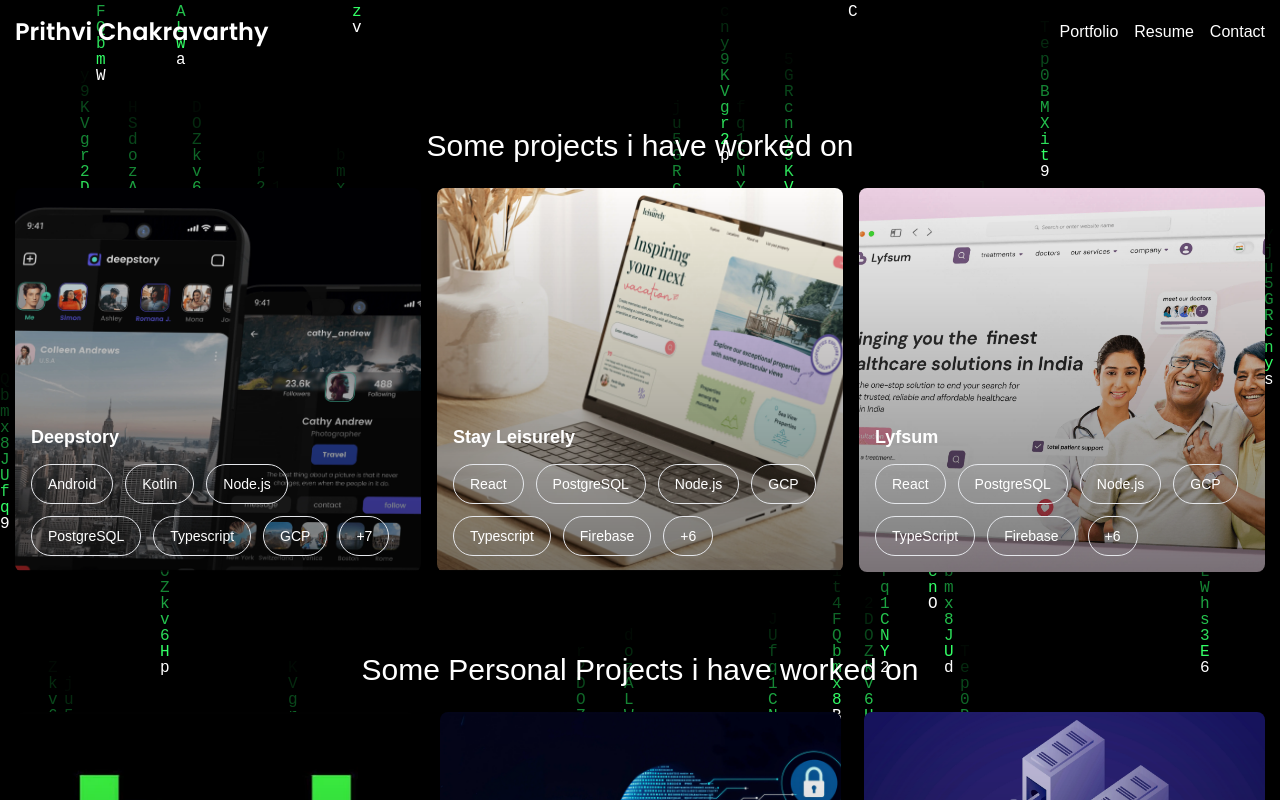
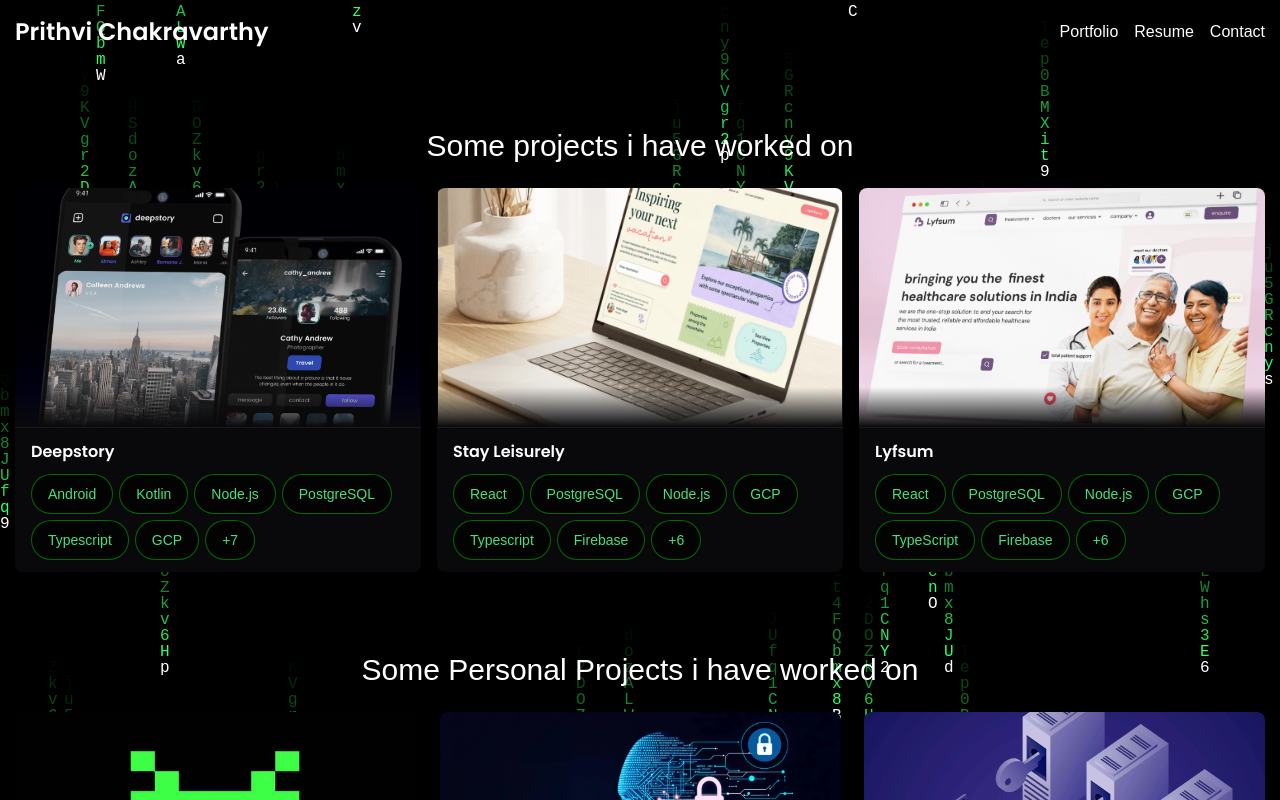
Before and after one commit to priths7/priths7.github.io, a Next.js app: page /Portfolio in a window 1280 px wide. Shown: the top 800 px of the page. Built offline with nearby package versions, Linux system fonts and the light colour scheme; a web font is replaced by a local one.

Commit message:
Project Card layout changes and Success state for form

```diff
--- a/components/Cards/Pill.tsx
+++ b/components/Cards/Pill.tsx
@@ -1,13 +1,13 @@
 import { FC } from "react";
 
 interface PillProps {
-text: string
+  text: string;
 }
 
-export const Pill: FC<PillProps> = ({text}) => {
-    return(
-        <div className="flex min-h-8 items-center rounded-full border px-3 py-1 text-white sm:min-h-10 sm:px-4">
-            <span className="text-xs sm:text-sm">{text}</span>
-        </div>
-    )
-}
+export const Pill: FC<PillProps> = ({ text }) => {
+  return (
+    <div className="flex min-h-8 items-center rounded-full border border-[#0F0]/40 bg-black/60 px-3 py-1 text-white backdrop-blur-sm sm:min-h-10 sm:px-4">
+      <span className="text-xs sm:text-sm text-green-400">{text}</span>
+    </div>
+  );
+};
--- a/components/Cards/ProjectCard.tsx
+++ b/components/Cards/ProjectCard.tsx
@@ -1,7 +1,7 @@
 "use client";
 
 import Link from "next/link";
-import { FC, useState } from "react";
+import { FC, useRef, useState } from "react";
 import { Pill } from "./Pill";
 
 interface ProjectCardProps {
@@ -37,26 +37,33 @@
 }) => {
   const [isFlipped, setIsFlipped] = useState(false);
 
+  const canHoverRef = useRef<boolean | null>(null);
+
   // Check if the device can
   const canHover = () => {
-    if (typeof window !== "undefined") {
-      return window.matchMedia("(hover: hover) and (pointer: fine)").matches;
+    if (canHoverRef.current === null && typeof window !== "undefined") {
+      canHoverRef.current = window.matchMedia(
+        "(hover: hover) and (pointer: fine)",
+      ).matches;
     }
-    else
-      return false;
+    return canHoverRef.current ?? false;
   };
 
   const handleMouseEnter = () => {
     if (canHover()) {
       setIsFlipped(true);
+      requestAnimationFrame(() => {
         window.dispatchEvent(new Event("pause-matrix"));
+      });
     }
   };
 
   const handleMouseLeave = () => {
     if (canHover()) {
     setIsFlipped(false);
+    requestAnimationFrame(() => {
       window.dispatchEvent(new Event("resume-matrix"));
+    });
   }
   };
 
@@ -91,28 +98,40 @@
           transform: isFlipped ? "rotateY(180deg)" : "rotateY(0deg)",
           transition: "transform 0.55s cubic-bezier(0.4, 0, 0.2, 1)",
           willChange: "transform",
-          backgroundImage: `url(${img})`,
-          backgroundSize: "cover",
-          backgroundPosition: "center bottom",
         }}
       >
         {/* ── Front face ─────────────────────────────────────────────────── */}
         <div
-          className="absolute inset-0 flex flex-col items-start justify-end px-4 py-4 bg-gray-100 overflow-hidden"
+          className="absolute inset-0 flex flex-col overflow-hidden rounded-lg"
+          style={{ backfaceVisibility: "hidden", willChange: "transform" }}
+        >
+          {/* Image zone — takes all remaining space above the panel */}
+          <div className="relative flex-1 overflow-hidden">
+            <img
+              src={img}
+              alt={title}
+              className="h-full w-full object-cover object-center"
+            />
+            {/* Soft gradient bleed into the panel below */}
+            <div
+              className="absolute bottom-0 left-0 right-0 h-10 pointer-events-none"
               style={{
-            backfaceVisibility: "hidden",
-            background:
-              "linear-gradient(180deg, rgba(0,0,0,0), rgba(0,0,0,0.5))",
+                background: "linear-gradient(to bottom, transparent, #09090b)",
               }}
-        >
-          <span className="mt-4 text-lg font-bold leading-tight text-white">
+            />
+          </div>
+
+          {/* Content panel — solid, never overlaps the image */}
+          <div className="bg-zinc-950 border-t border-white/[0.07] px-4 py-3">
+            <span className="text-base font-semibold text-white leading-tight">
               {title}
             </span>
-          <div className="mt-4 flex flex-row flex-wrap gap-2 sm:gap-3">
-            {visibleStacks?.map((stack) => (
+            <div className="mt-2.5 flex flex-row flex-wrap gap-1.5">
+              {visibleStacks.map((stack) => (
                 <Pill text={stack} key={stack} />
               ))}
               {hiddenCount > 0 && <Pill text={`+${hiddenCount}`} />}
+            </div>
           </div>
         </div>
 
@@ -121,16 +140,35 @@
           className="absolute inset-0 flex flex-col overflow-hidden"
           style={{
             backfaceVisibility: "hidden",
-            backgroundColor: "rgba(0, 0, 0, 0.45)",
-            transform: "rotateY(180deg)", // pre-rotated so it sits face-down at rest
+            transform: "rotateY(180deg)",
+            willChange: "transform"
           }}
         >
-          <div className="flex-1 overflow-y-auto px-4 py-4">
-            <span className="mb-2 text-base font-bold text-white sm:text-lg">
+          <div className="relative h-28 overflow-hidden flex-shrink-0">
+            <img
+              src={img}
+              alt={title}
+              loading="eager"
+              className="h-full w-full object-cover object-center"
+            />
+            <div className="absolute inset-0 bg-black/60" />
+            <div
+              className="absolute bottom-0 left-0 right-0 h-8 pointer-events-none"
+              style={{
+                background: "linear-gradient(to bottom, transparent, #09090b)",
+              }}
+            />
+          </div>
+
+          {/* Description panel */}
+          <div className="flex flex-1 flex-col overflow-hidden bg-zinc-950">
+            <div className="flex-1 overflow-y-auto px-4 py-3">
+              <span className="mb-1.5 block text-sm font-semibold text-white">
                 Project Description
               </span>
-            <br />
-            <span className="text-sm leading-relaxed text-white">{desc}</span>
+              <span className="text-xs leading-relaxed text-white/70">
+                {desc}
+              </span>
               {sourceNote && (
                 <p className="mt-3 rounded border border-[#0F0]/30 bg-black/35 px-3 py-2 font-mono text-[11px] leading-relaxed text-[#0F0]">
                   {sourceNote}
@@ -199,5 +237,6 @@
           </div>
         </div>
       </div>
+    </div>
   );
 };
```
Also changed, not shown: app/Contact/page.tsx (+64 -62 lines), 1 other file (tests, documents, lock files or other folders). Lines whose indentation alone changed are shown as unchanged.
